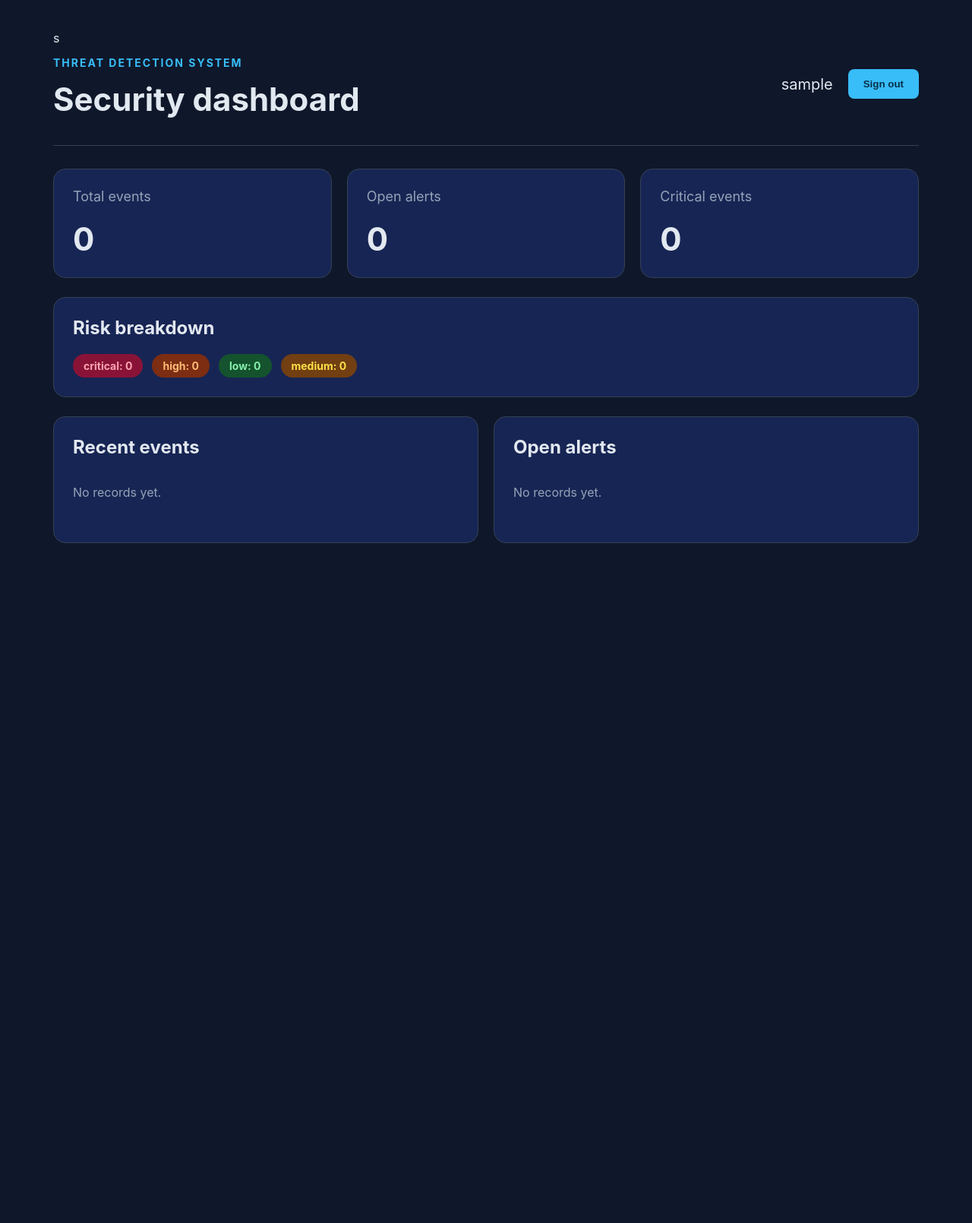
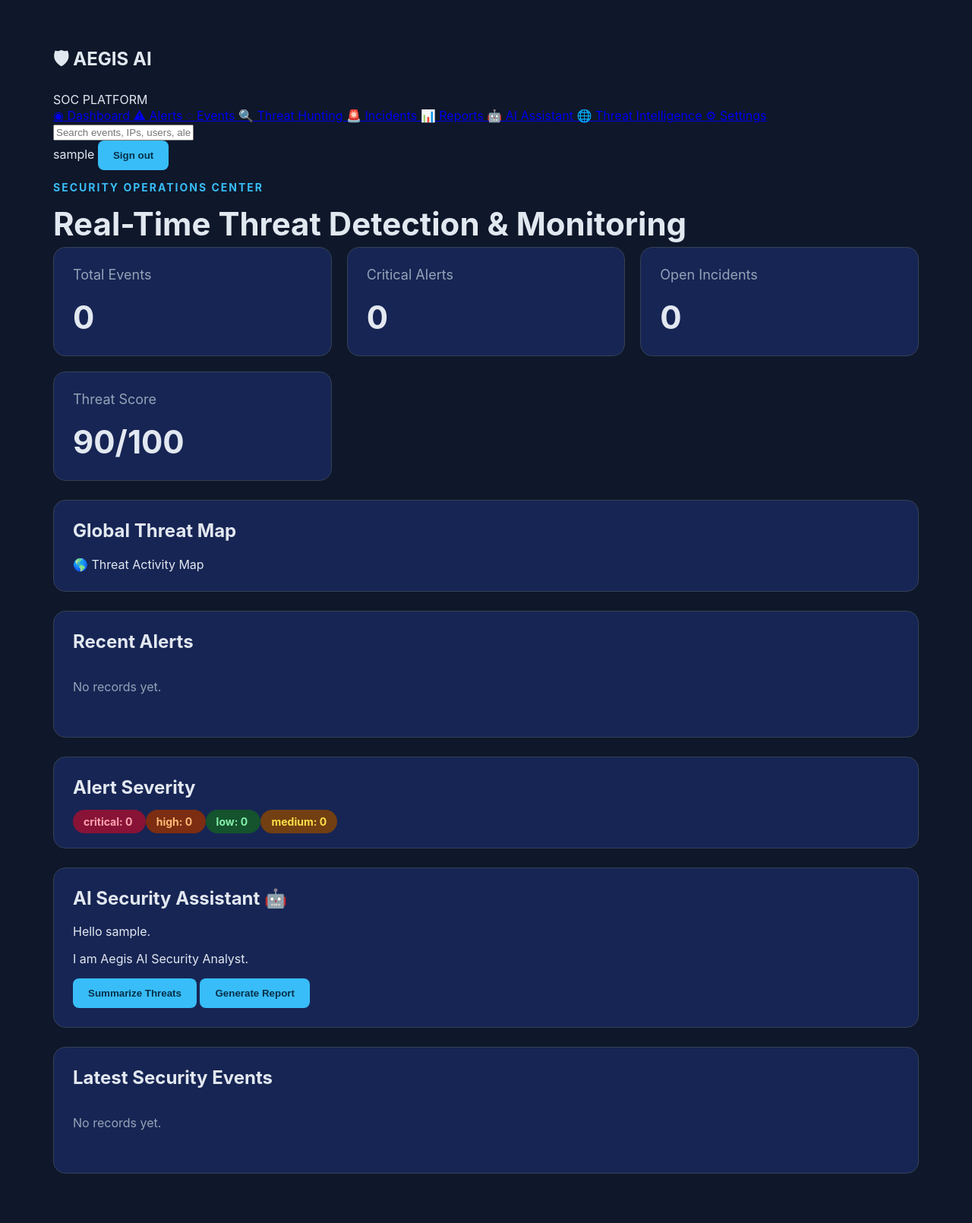
Before and after one commit to Nikhilnikx/Threat-Detection-System, a Flask app: page /dashboard in a window 1280 px wide. Shown: the whole page at 76% size. Before the commit the page ends 715 px from the top, so only its background shows below. Run offline with Flask 3, Linux system fonts and the light colour scheme; the visitor is signed in with stand-in values (Sample User, id 1); data that the repository does not hold is empty; some libraries are stand-ins or nearby versions.

Commit message:
Update dashboard layout foundation

```diff
--- a/templates/base.html
+++ b/templates/base.html
@@ -1,25 +1,174 @@
-<!DOCTYPE html>
+<!doctype html>
 <html lang="en">
+
 <head>
+
     <meta charset="UTF-8">
-    <title>{% block title %}Threat Detection System{% endblock %}</title>
 
-    <link rel="stylesheet" href="{{ url_for('static', filename='css/dashboard.css') }}">
+    <meta name="viewport" content="width=device-width, initial-scale=1.0">
+
+    <title>
+        {% block title %}
+        Aegis AI SOC Platform
+        {% endblock %}
+    </title>
+
+
+    <link rel="stylesheet"
+    href="{{ url_for('static', filename='css/dashboard.css') }}">
+
+
 </head>
+
 
 <body>
 
-    {% with messages = get_flashed_messages(with_categories=true) %}
-        {% if messages %}
-            {% for category, message in messages %}
-                <div class="flash {{ category }}">
-                    {{ message }}
-                </div>
-            {% endfor %}
-        {% endif %}
-    {% endwith %}
 
-    {% block content %}{% endblock %}
+<div class="soc-layout">
+
+
+    <!-- SIDEBAR -->
+
+    <aside class="sidebar">
+
+
+        <div class="logo">
+
+            <h2>
+                🛡 AEGIS AI
+            </h2>
+
+            <span>
+                SOC PLATFORM
+            </span>
+
+        </div>
+
+
+
+        <nav>
+
+
+            <a href="/dashboard" class="active">
+                ◉ Dashboard
+            </a>
+
+
+            <a href="/alerts">
+                ⚠ Alerts
+            </a>
+
+
+            <a href="/events">
+                ◌ Events
+            </a>
+
+
+            <a href="#">
+                🔍 Threat Hunting
+            </a>
+
+
+            <a href="#">
+                🚨 Incidents
+            </a>
+
+
+            <a href="#">
+                📊 Reports
+            </a>
+
+
+            <a href="#">
+                🤖 AI Assistant
+            </a>
+
+
+            <a href="#">
+                🌐 Threat Intelligence
+            </a>
+
+
+            <a href="#">
+                ⚙ Settings
+            </a>
+
+
+        </nav>
+
+
+    </aside>
+
+
+
+
+
+    <!-- MAIN AREA -->
+
+
+    <section class="main-area">
+
+
+
+        <!-- TOP NAV -->
+
+        <header class="soc-header">
+
+
+            <input
+            type="text"
+            placeholder="Search events, IPs, users, alerts..."
+            >
+
+
+
+            <div class="profile">
+
+                <span>
+                    {{ username }}
+                </span>
+
+
+                <button id="logout">
+                    Sign out
+                </button>
+
+
+            </div>
+
+
+        </header>
+
+
+
+
+
+        <!-- PAGE CONTENT -->
+
+
+        <main>
+
+            {% block content %}
+
+            {% endblock %}
+
+        </main>
+
+
+
+    </section>
+
+
+
+</div>
+
+
+
+
+
+<script src="{{ url_for('static', filename='js/dashboard.js') }}"></script>
+
 
 </body>
+
 </html>
--- a/templates/dashboard.html
+++ b/templates/dashboard.html
@@ -1,28 +1,248 @@
-s<!doctype html>
-<html lang="en">
-<head>
-  <meta charset="utf-8">
-  <meta name="viewport" content="width=device-width, initial-scale=1">
-  <title>Dashboard | Threat Detection System</title>
-  <link rel="stylesheet" href="{{ url_for('static', filename='css/dashboard.css') }}">
-</head>
-<body>
-  <header class="topbar">
-    <div><p class="eyebrow">Threat Detection System</p><h1>Security dashboard</h1></div>
-    <div class="user-actions"><span>{{ username }}</span><button id="logout">Sign out</button></div>
-  </header>
-  <main>
-    <section class="cards" aria-label="Security overview">
-      <article><span>Total events</span><strong id="total-events">—</strong></article>
-      <article><span>Open alerts</span><strong id="open-alerts">—</strong></article>
-      <article><span>Critical events</span><strong id="critical-events">—</strong></article>
-    </section>
-    <section class="panel"><h2>Risk breakdown</h2><div id="risk-breakdown" class="breakdown"></div></section>
-    <section class="grid">
-      <article class="panel"><h2>Recent events</h2><div id="recent-events"></div></article>
-      <article class="panel"><h2>Open alerts</h2><div id="recent-alerts"></div></article>
-    </section>
-  </main>
-  <script src="{{ url_for('static', filename='js/dashboard.js') }}"></script>
-</body>
-</html>
+{% extends "base.html" %}
+
+
+{% block title %}
+Aegis AI | Security Operations Center
+{% endblock %}
+
+
+
+{% block content %}
+
+
+
+<section class="soc-title">
+
+
+<p class="eyebrow">
+SECURITY OPERATIONS CENTER
+</p>
+
+
+<h1>
+Real-Time Threat Detection & Monitoring
+</h1>
+
+
+</section>
+
+
+
+
+
+<section class="cards">
+
+
+<article>
+
+<span>
+Total Events
+</span>
+
+
+<strong id="total-events">
+—
+</strong>
+
+
+</article>
+
+
+
+
+<article>
+
+<span>
+Critical Alerts
+</span>
+
+
+<strong id="critical-events">
+—
+</strong>
+
+
+</article>
+
+
+
+
+
+<article>
+
+<span>
+Open Incidents
+</span>
+
+
+<strong id="open-alerts">
+—
+</strong>
+
+
+</article>
+
+
+
+
+
+<article>
+
+<span>
+Threat Score
+</span>
+
+
+<strong>
+90/100
+</strong>
+
+
+</article>
+
+
+
+</section>
+
+
+
+
+
+
+
+<section class="dashboard-grid">
+
+
+
+<div class="panel">
+
+
+<h2>
+Global Threat Map
+</h2>
+
+
+<div class="map-placeholder">
+
+🌎
+
+Threat Activity Map
+
+</div>
+
+
+</div>
+
+
+
+
+
+<div class="panel">
+
+
+<h2>
+Recent Alerts
+</h2>
+
+
+<div id="recent-alerts">
+
+</div>
+
+
+</div>
+
+
+
+</section>
+
+
+
+
+
+
+
+<section class="dashboard-grid">
+
+
+
+<div class="panel">
+
+
+<h2>
+Alert Severity
+</h2>
+
+
+<div id="risk-breakdown">
+
+</div>
+
+
+</div>
+
+
+
+
+<div class="panel">
+
+
+<h2>
+AI Security Assistant 🤖
+</h2>
+
+
+<div class="ai-box">
+
+
+<p>
+Hello {{ username }}.
+</p>
+
+
+<p>
+I am Aegis AI Security Analyst.
+</p>
+
+
+<button>
+Summarize Threats
+</button>
+
+
+<button>
+Generate Report
+</button>
+
+
+</div>
+
+
+</div>
+
+
+</section>
+
+
+
+
+
+
+<section class="panel">
+
+
+<h2>
+Latest Security Events
+</h2>
+
+
+<div id="recent-events">
+
+</div>
+
+
+</section>
+
+
+
+{% endblock %}
```
